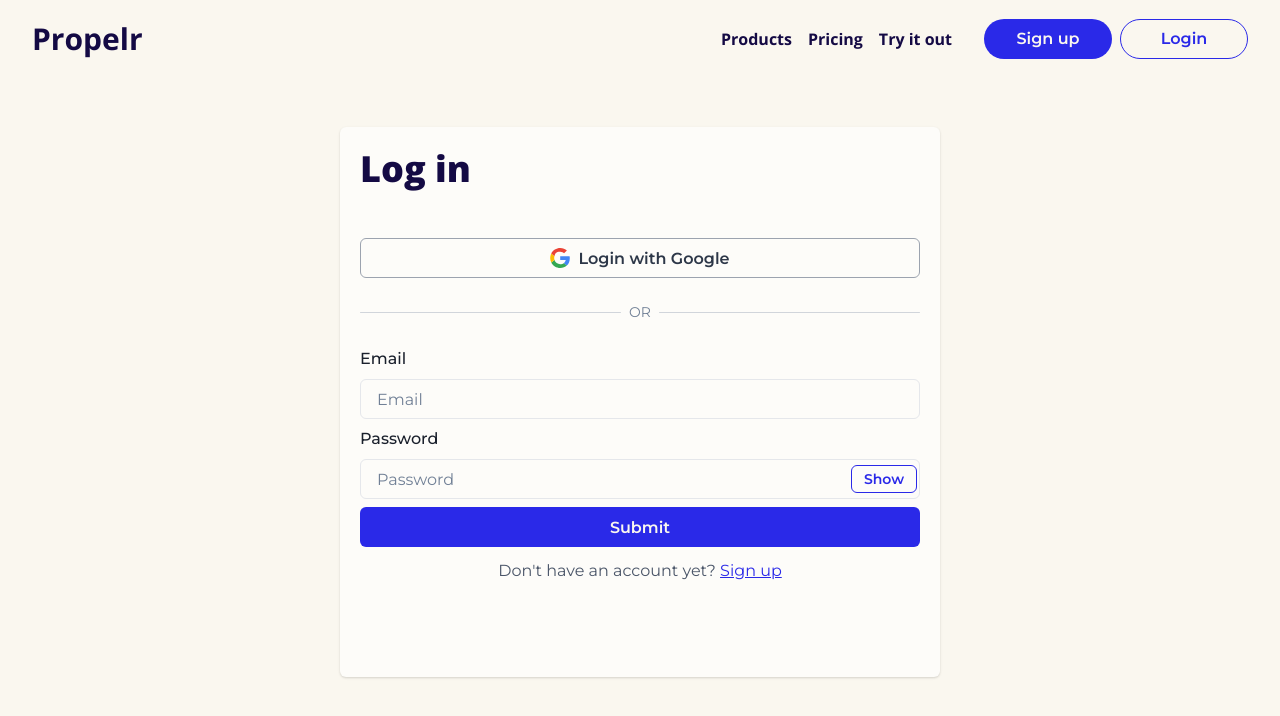
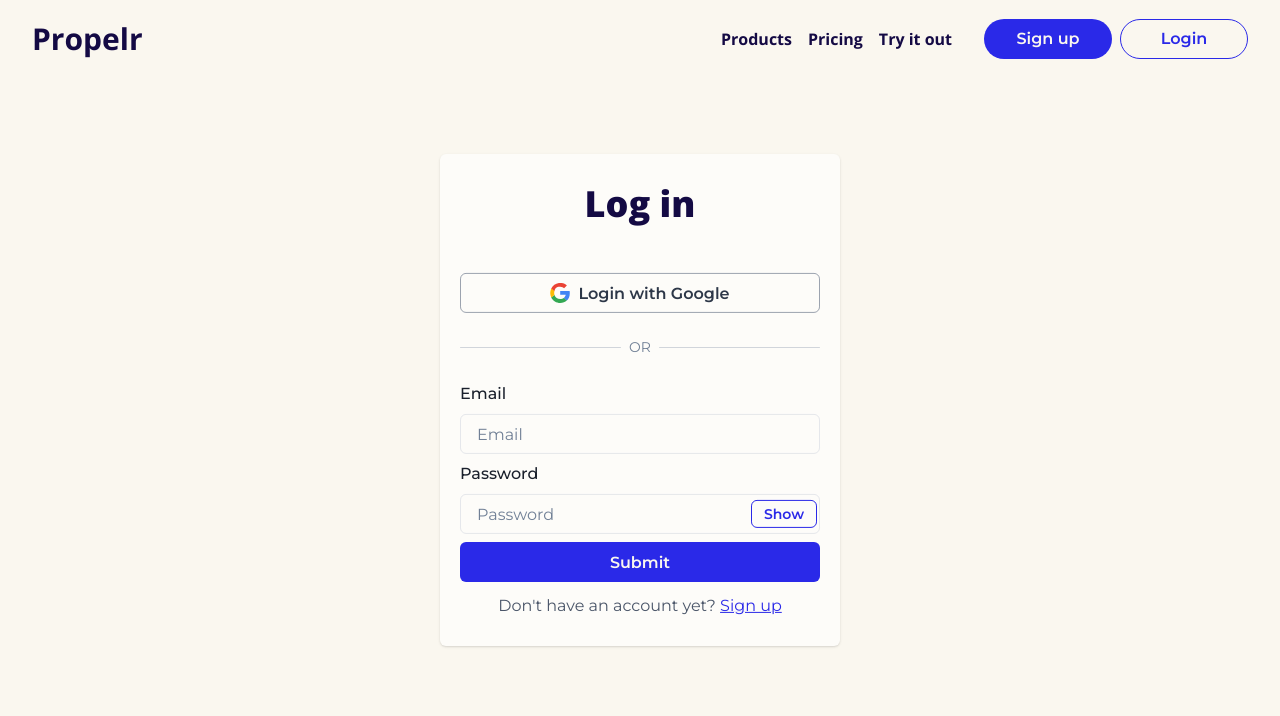
Before and after one commit to Aadv1k/propelr-monorepo, a React (Create React App) app in the folder packages/frontend/: page /login in a window 1280 px wide. Shown: the top 716 px of the page. Built offline with nearby package versions, Linux system fonts and the light colour scheme.

Commit message:
Make the the login/signup screens look better

```diff
--- a/packages/frontend/src/components/Login.tsx
+++ b/packages/frontend/src/components/Login.tsx
@@ -192,9 +192,14 @@ export default function Login() {
   if (!userLoading) {
 
   return (
-    <Card h={550} maxW={600} w="90%" mx="auto" my={50} bg="#fdfcf9">
+    <Card py={2}  maxW={400} w="90%"  bg="#fdfcf9"
+          position="fixed"
+            top="50%"
+            left="50%"
+            sx={{transform: "translate(-50%, -50%)"}}
+          >
       <CardHeader>
-        <Heading size="xl" fontFamily="heading" color="blue.200" fontWeight={800} textAlign="left">
+        <Heading size="xl" fontFamily="heading" color="blue.200" fontWeight={800}>
           Log in
         </Heading>
       </CardHeader>
--- a/packages/frontend/src/components/Register.tsx
+++ b/packages/frontend/src/components/Register.tsx
@@ -222,9 +222,14 @@ export default function Register() {
   if (!userLoading) {
 
   return (
-    <Card maxW={600} w="90%" mx="auto" my={50} bg="#fdfcf9">
+    <Card py={2} maxW={400} w="90%"  bg="#fdfcf9"
+          position="fixed"
+            top="50%"
+            left="50%"
+            sx={{transform: "translate(-50%, -50%)"}}
+          >
       <CardHeader>
-        <Heading size="xl" fontFamily="heading" color="blue.200" fontWeight={800} textAlign="left">
+        <Heading size="xl" fontFamily="heading" color="blue.200" fontWeight={800}>
           Sign Up
         </Heading>
       </CardHeader>
```
